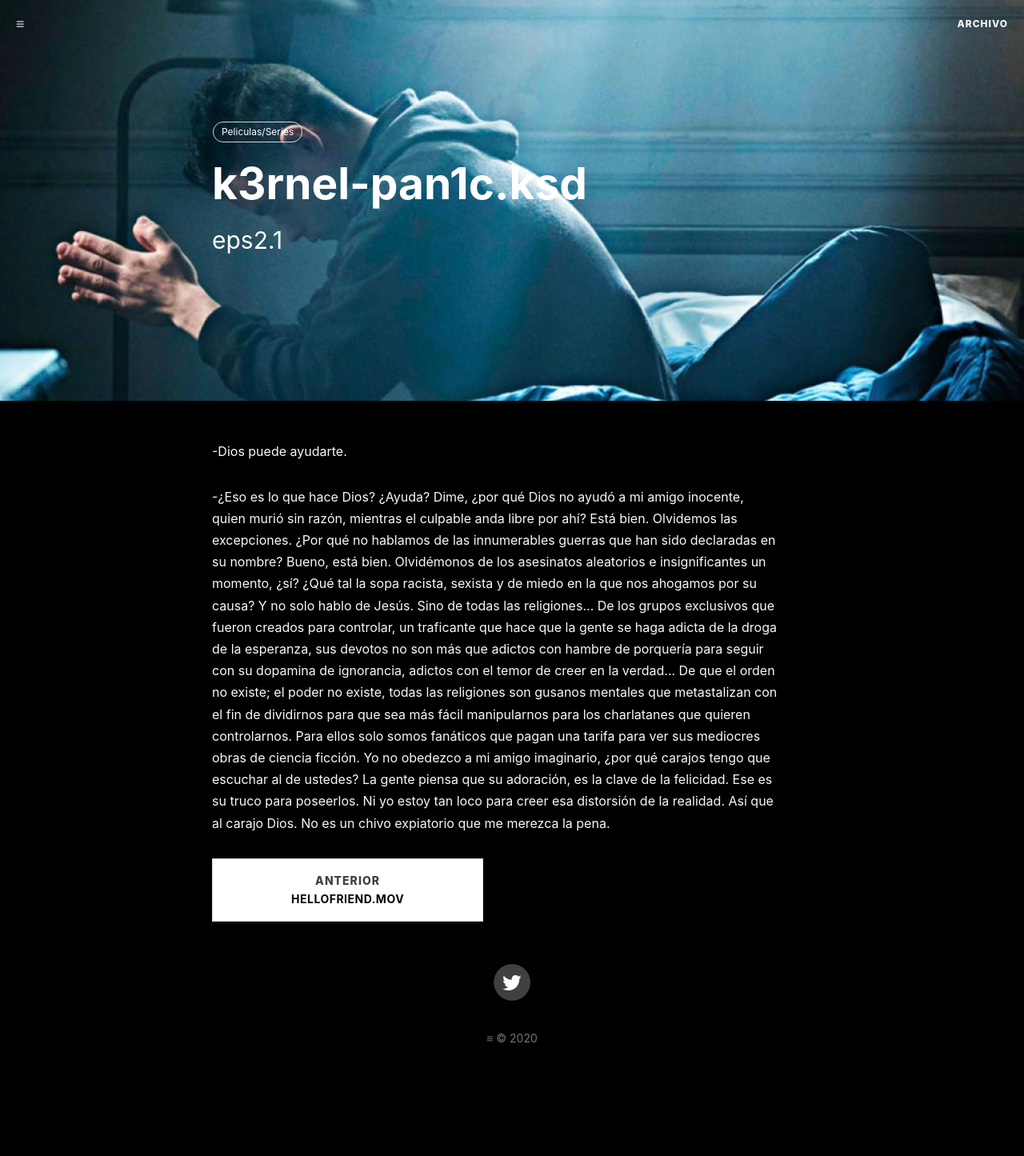
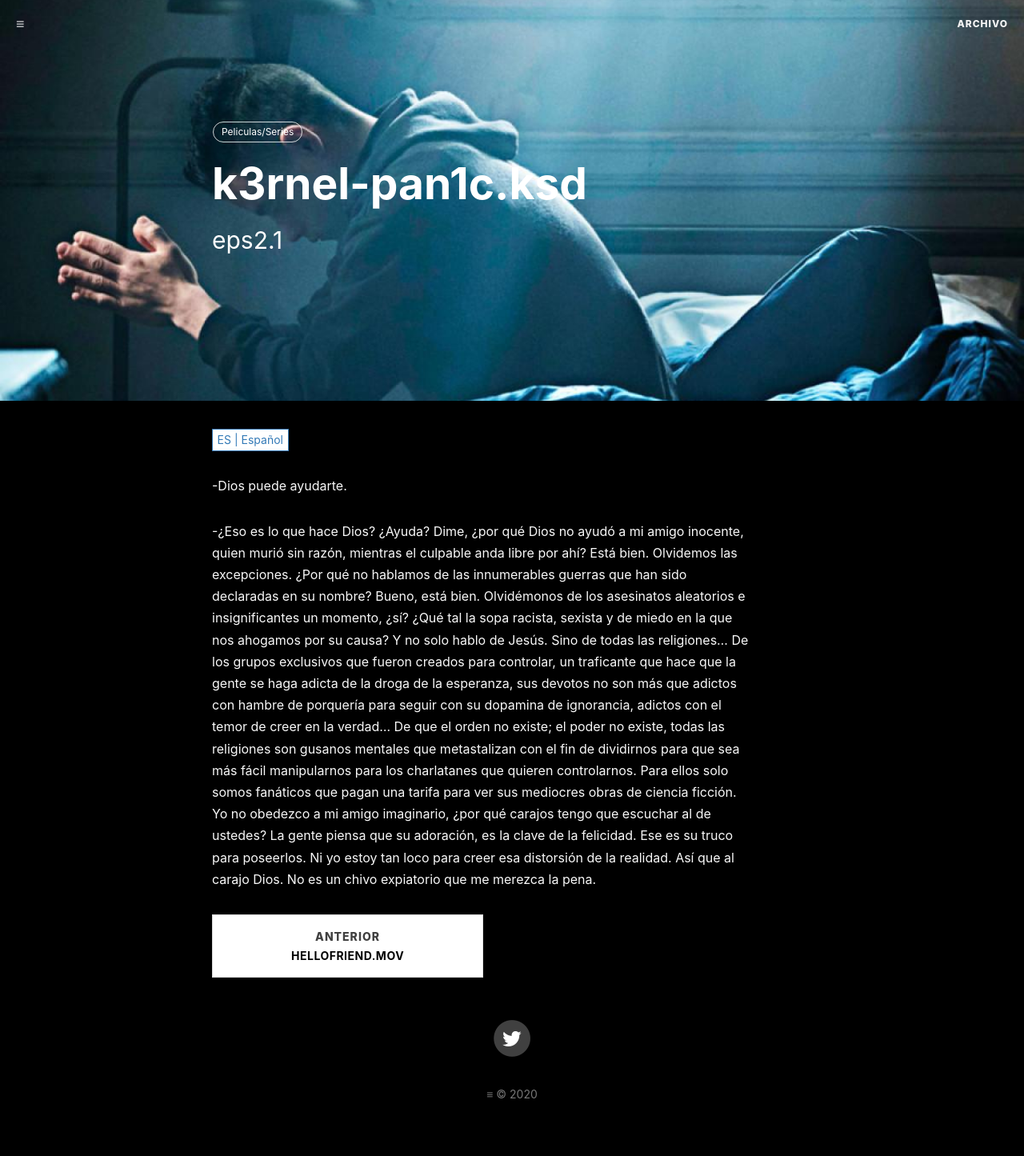
Before and after one commit to eugeniosaintemarie/notes, a Jekyll site: the page built from _posts/2019-12-29-mrrobotkernelpanic.markdown, in a window 1280 px wide. Shown: the whole page at 80% size. Built offline with Jekyll 4.4.1, drawn with Linux system fonts in a browser that asks for light colours; comment, search, counter and statistics services are not loaded; before the commit the page ends 1374 px from its top, so only the background shows below that.

Commit message:
Update 2019-12-29-mrrobotkernelpanic.markdown

```diff
--- a/_posts/2019-12-29-mrrobotkernelpanic.markdown
+++ b/_posts/2019-12-29-mrrobotkernelpanic.markdown
@@ -5,17 +5,18 @@
 date:       2019-12-29
 author:     ""
 header-img: "img/posts/2019-12-29-mrrobotkernelpanic.jpg"
-lang:
+catalog:    false
+multilingual: true
 tags:
   - Peliculas/Series
 ---
 
--Dios puede ayudarte.
+<div class="es post-container">
+    {% capture about_es %}{% include posts/2019-12-29-mrrobotkernelpanic/es.md %}{% endcapture %}
+    {{ about_es | markdownify }}
+</div>
 
--¿Eso es lo que hace Dios? ¿Ayuda?
-Dime, ¿por qué Dios no ayudó a mi amigo inocente, quien murió sin razón, mientras el culpable anda libre por ahí? Está bien. Olvidemos las excepciones.
-¿Por qué no hablamos de las innumerables guerras que han sido declaradas en su nombre? Bueno, está bien. Olvidémonos de los asesinatos aleatorios e insignificantes un momento, ¿sí?
-¿Qué tal la sopa racista, sexista y de miedo en la que nos ahogamos por su causa? Y no solo hablo de Jesús. Sino de todas las religiones… De los grupos exclusivos que fueron creados para controlar, un traficante que hace que la gente se haga adicta de la droga de la esperanza, sus devotos no son más que adictos con hambre de porquería para seguir con su dopamina de ignorancia, adictos con el temor de creer en la verdad… De que el orden no existe; el poder no existe, todas las religiones son gusanos mentales que metastalizan con el fin de dividirnos para que sea más fácil manipularnos para los charlatanes que quieren controlarnos. Para ellos solo somos fanáticos que pagan una tarifa para ver sus mediocres obras de ciencia ficción.
-Yo no obedezco a mi amigo imaginario, ¿por qué carajos tengo que escuchar al de ustedes?
-La gente piensa que su adoración, es la clave de la felicidad. Ese es su truco para poseerlos. Ni yo estoy tan loco para creer esa distorsión de la realidad.
-Así que al carajo Dios. No es un chivo expiatorio que me merezca la pena.
+<div class="en post-container">
+    {% capture about_en %}{% include posts/2019-12-29-mrrobotkernelpanic/en.md %}{% endcapture %}
+    {{ about_en | markdownify }}
+</div>
```
